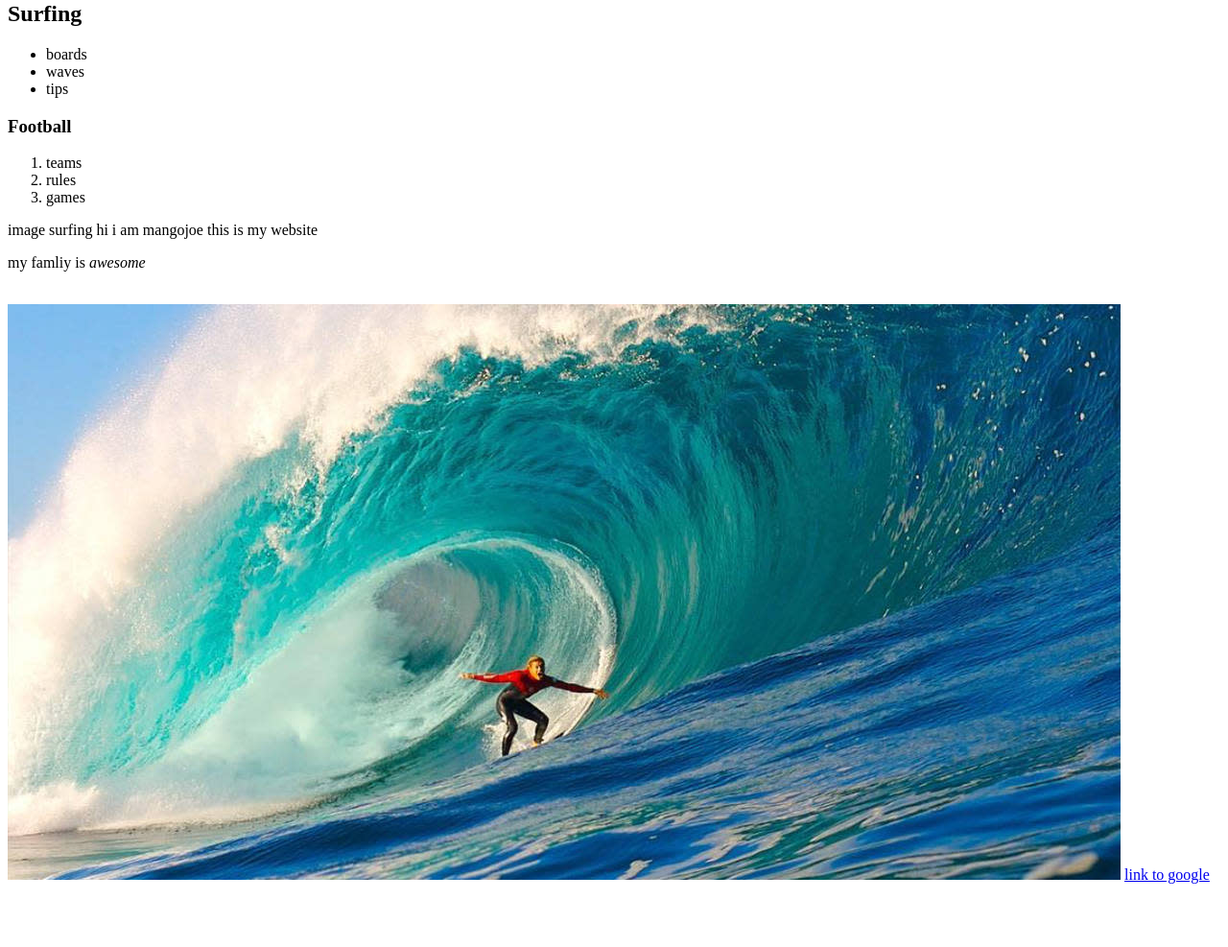
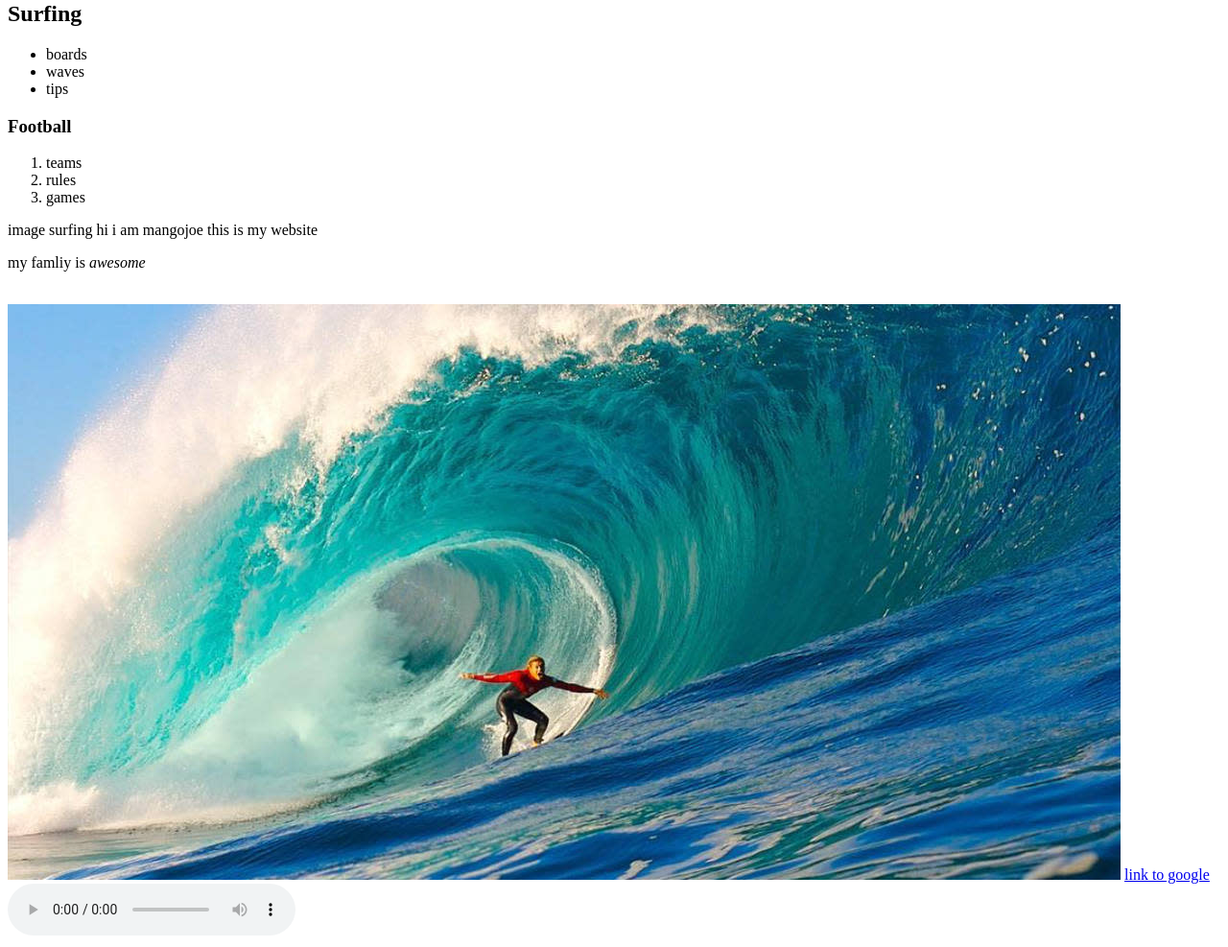
Before and after one commit to mangojoe03/mangojoe03.github.io, a plain HTML site: page index.html in a window 1280 px wide. Shown: the part 79-1066 px from the top of the page at 96% size. Before the commit the page ends 1008 px from the top, so only its background shows below. Drawn offline with Linux system fonts and the light colour scheme.

Commit message:
adding audio

```diff
--- a/index.html
+++ b/index.html
@@ -30,6 +30,7 @@
         <br>
         <img src="massive_waves.jpg" alt="image of surfing.">
         <a href="https://mangojoe03.github.io">link to google</a>
+    <audio controls src="My_Song_joe.wav"></audio>
 </body>
 
 </html
```
Also changed, not shown: 1 other file.
